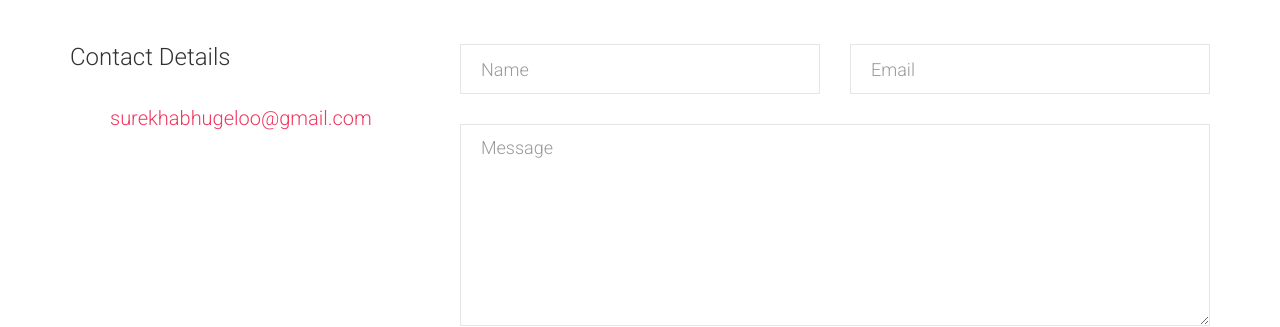
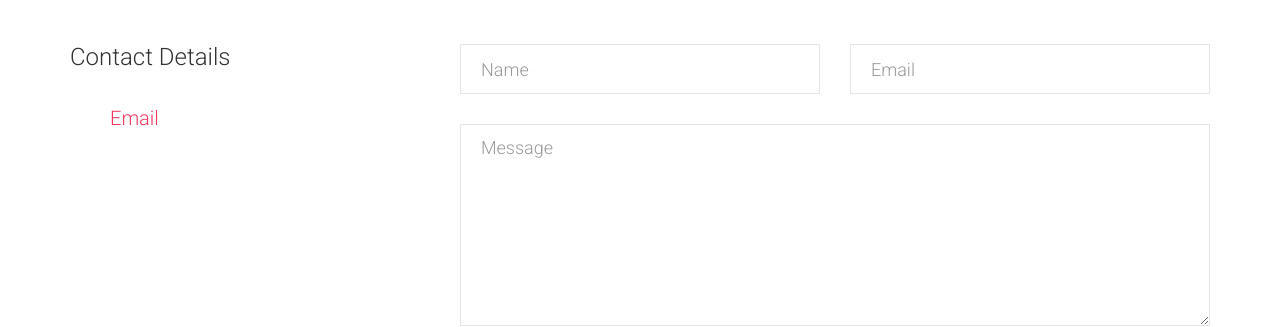
Before and after one commit to Surekha24/Surekha24.github.io, a Jekyll site: the page contact.html, which Jekyll copies as it is, in a window 1280 px wide. Shown: the part 942-1269 px from the top of the page. Built offline with Jekyll 4.4.1, drawn with Linux system fonts in a browser that asks for light colours; nearby versions of some CDN libraries; some web fonts are replaced; library files that are not in the unit come from our copies.

Commit message:
Update contact.html

```diff
--- a/contact.html
+++ b/contact.html
@@ -99,7 +99,7 @@
 					<ul class="contact-info">
 						<li><i class="icon-location-pin"></i> </li>
 						<li><i class="icon-phone2"></i> </li>
-						<li><i class="icon-mail"></i><a href="mailto:surekhabhugeloo@gmail.com">surekhabhugeloo@gmail.com</a></li>
+						<li><i class="icon-mail"></i><a href="mailto:surekhabhugeloo@gmail.com">Email</a></li>
 						<li><i class="icon-globe2"></i> </li>
 					</ul>
 				</div>
@@ -125,6 +125,12 @@
 								<input type="submit" value="Send Message" class="btn btn-primary">
 							</div>
 						</div>
+
+						<?php
+                                                   if($_POST["Message"]) {
+                                                     mail("surekhabhugeloo@gmail.com", "Form to email message", $_POST["message"], "From: Email");
+                                                                   }
+                                                                      ?>
 					</div>
 				</div>
 			</div>
```
